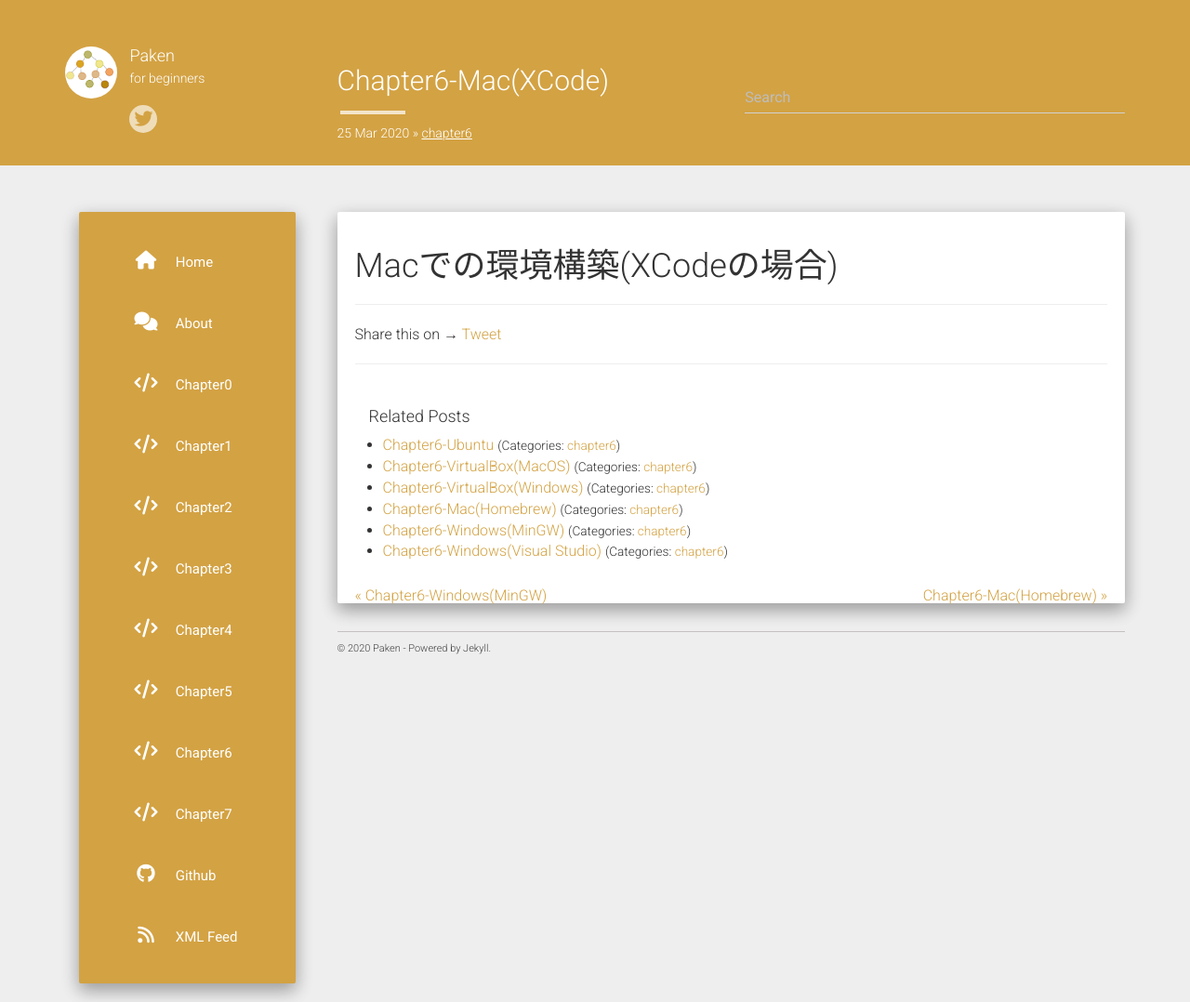
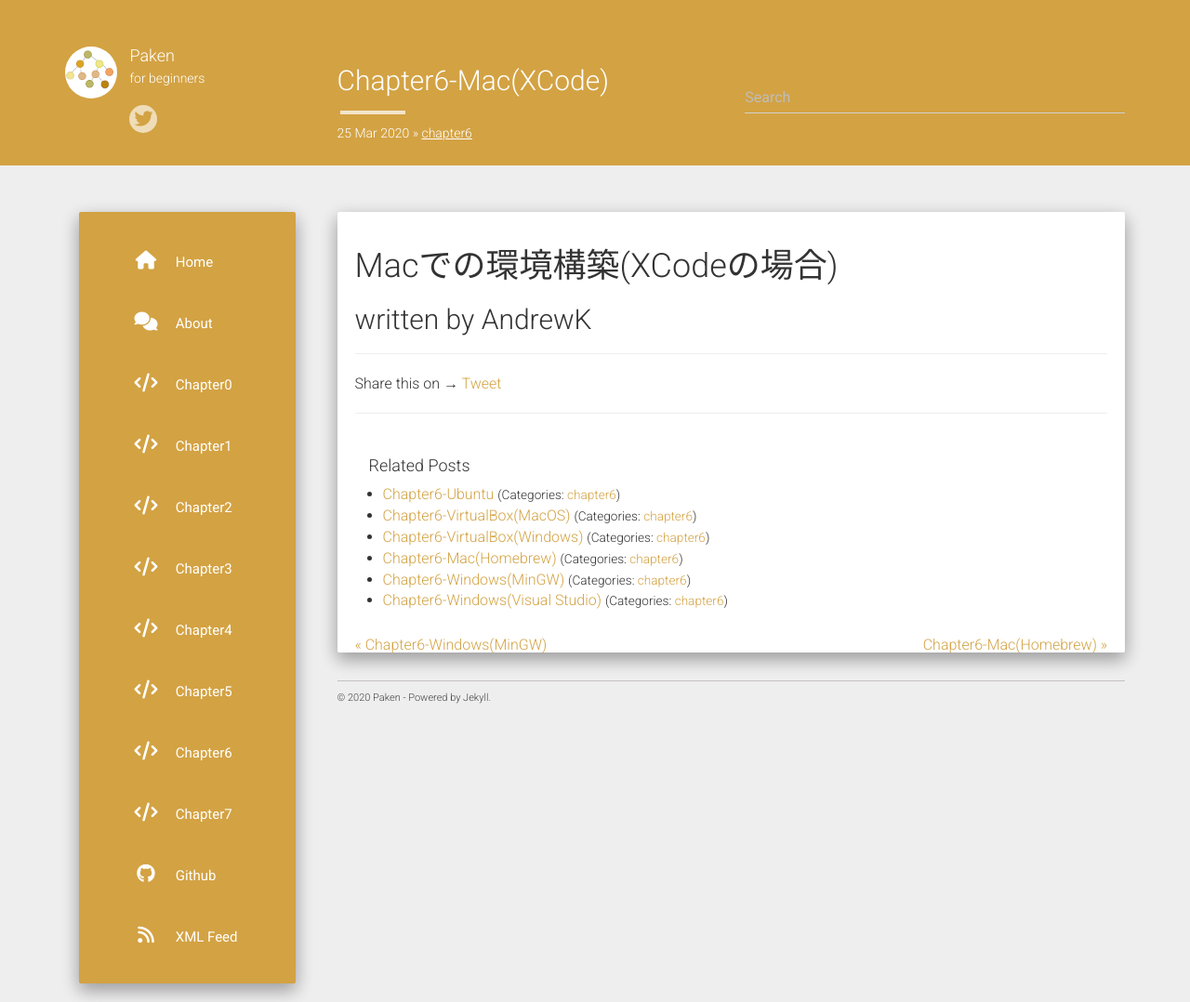
Before and after one commit to TKPaken/beginners, a Jekyll site: the page built from _posts/2020-3-25-chapter6-mac-xcode.md, in a window 1280 px wide. Shown: the whole page at 93% size. Built offline with Jekyll 4.4.1, drawn with Linux system fonts in a browser that asks for light colours; nearby versions of some CDN libraries; comment, search, counter and statistics services are not loaded.

Commit message:
added my name

```diff
--- a/_posts/2020-3-25-chapter6-mac-xcode.md
+++ b/_posts/2020-3-25-chapter6-mac-xcode.md
@@ -7,3 +7,4 @@
 ---
 
 # Macでの環境構築(XCodeの場合)
+## written by AndrewK
```
Also changed, not shown: 1 other file.
